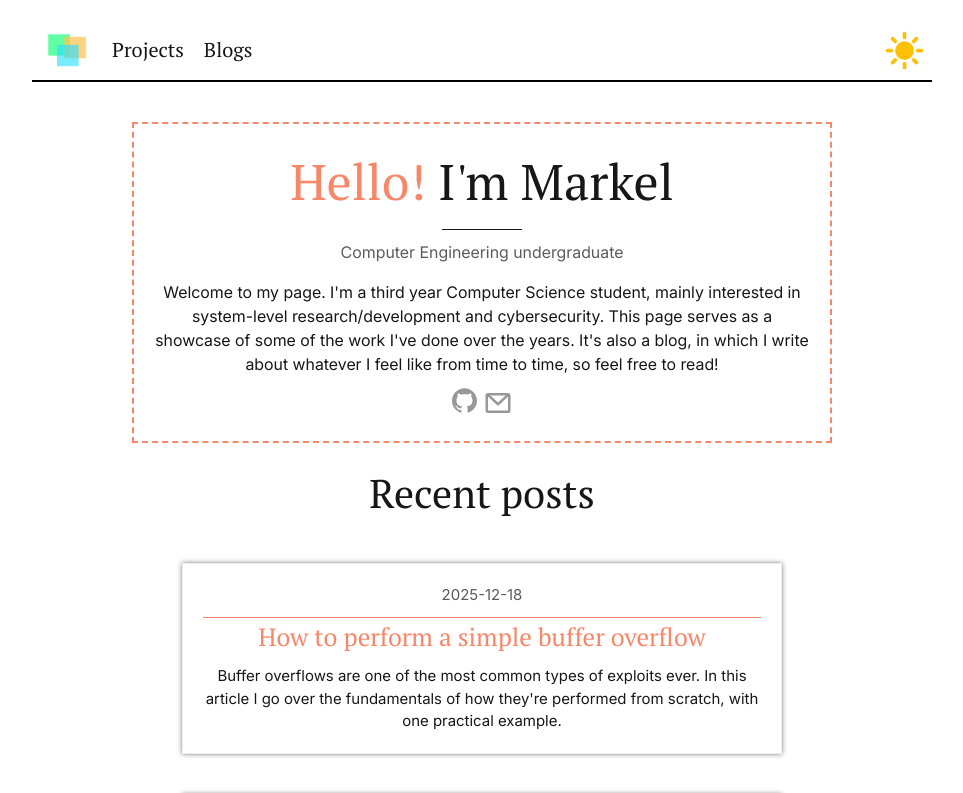
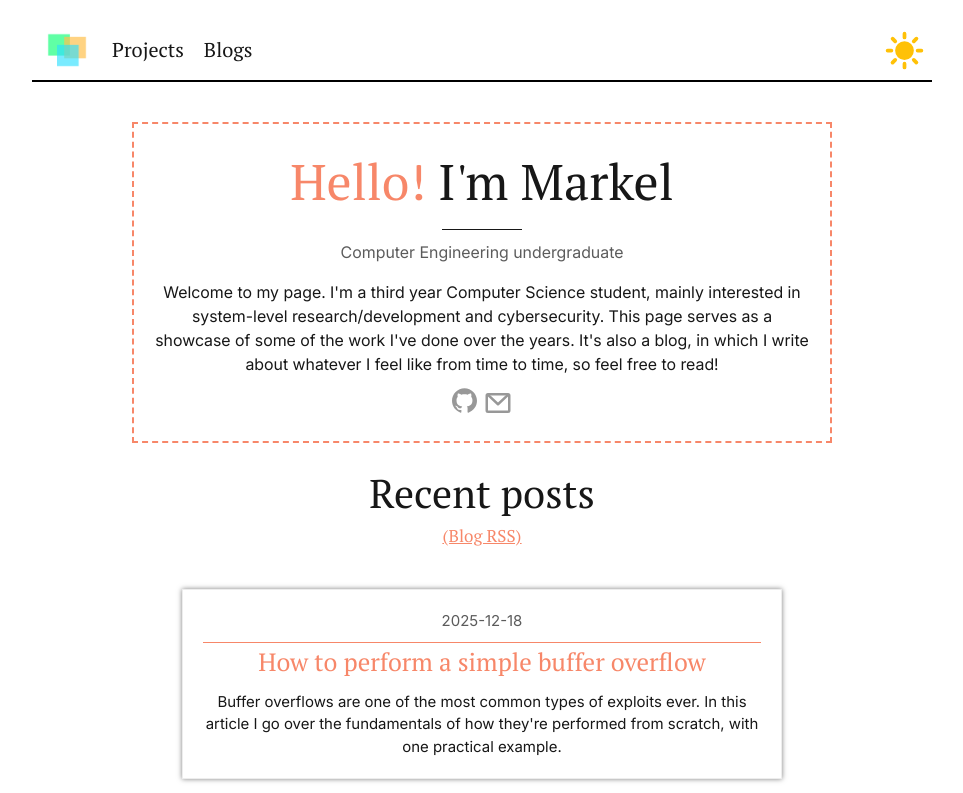
Before and after one commit to markelmencia/markelmencia.github.io, a Next.js app: page / in a window 1280 px wide. Shown: the top 793 px of the page, without its empty margins (158-1121 px from the left). Built offline with nearby package versions, Linux system fonts and the light colour scheme.

Commit message:
Add RSS button

```diff
--- a/components/Header.js
+++ b/components/Header.js
@@ -11,6 +11,6 @@
         <Link className="nav-item" href={"/blog/"}><li>Blogs</li></Link>
         <ThemeToggle />
         </ul>
-        </nav>
+    </nav>
   )
 }
--- /dev/null
+++ b/components/RSSComponent.js
@@ -0,0 +1,9 @@
+import Link from "next/link"
+
+export default function RSSComponent() {
+  return (
+    <div className="rss">
+      <Link href={"/rss.xml"}>(Blog RSS)</Link>
+    </div>
+  )
+}
--- a/pages/blog/[slug].js
+++ b/pages/blog/[slug].js
@@ -8,6 +8,7 @@
     import remarkRehype from 'remark-rehype'
     import rehypePrism from 'rehype-prism-plus'
     import rehypeStringify from 'rehype-stringify'
+import RSSComponent from "@/components/RSSComponent"
 
     export async function getStaticPaths() {
         const files = fs.readdirSync("posts")
@@ -43,6 +44,9 @@
             </Head>
             <Header />
             <article className="prose dark:prose-invert prose-lg prose-a:var(--theme) max-w-none article-border" dangerouslySetInnerHTML={{__html: contentString}}/>
+            <div style={{marginBottom: "20px"}}>
+                <RSSComponent/>
+            </div>
         </div>
     }
 
--- a/pages/index.js
+++ b/pages/index.js
@@ -5,6 +5,7 @@
 import fs from "fs"
 import matter from "gray-matter"
 import PostDescription from "@/components/PostDescription";
+import RSSComponent from "@/components/RSSComponent";
 
 
 export async function getStaticProps() {
@@ -48,6 +49,7 @@
         </span>
       </div>
       <h1 className="page-title">Recent posts</h1>
+      <RSSComponent/>
       {recent_posts.map((post) => {
                   return (
                     <PostDescription key={post.slug} title={post.frontMatter.title} date={post.frontMatter.date} slug={post.slug} desc={post.frontMatter.description}
--- a/styles/globals.css
+++ b/styles/globals.css
@@ -29,7 +29,7 @@
 
 article {
   margin: 0 auto;
-  margin-bottom: 100px;
+  margin-bottom: 20px;
   margin-top: 50px;
   padding: 50px;
   max-width: 900px;
@@ -342,3 +342,10 @@
 .prose img {
   margin: 0 auto;
 }
+
+.rss {
+  color: var(--theme);
+  font-size: 17px;
+  text-align: center;
+  text-decoration: underline;
+}
```
